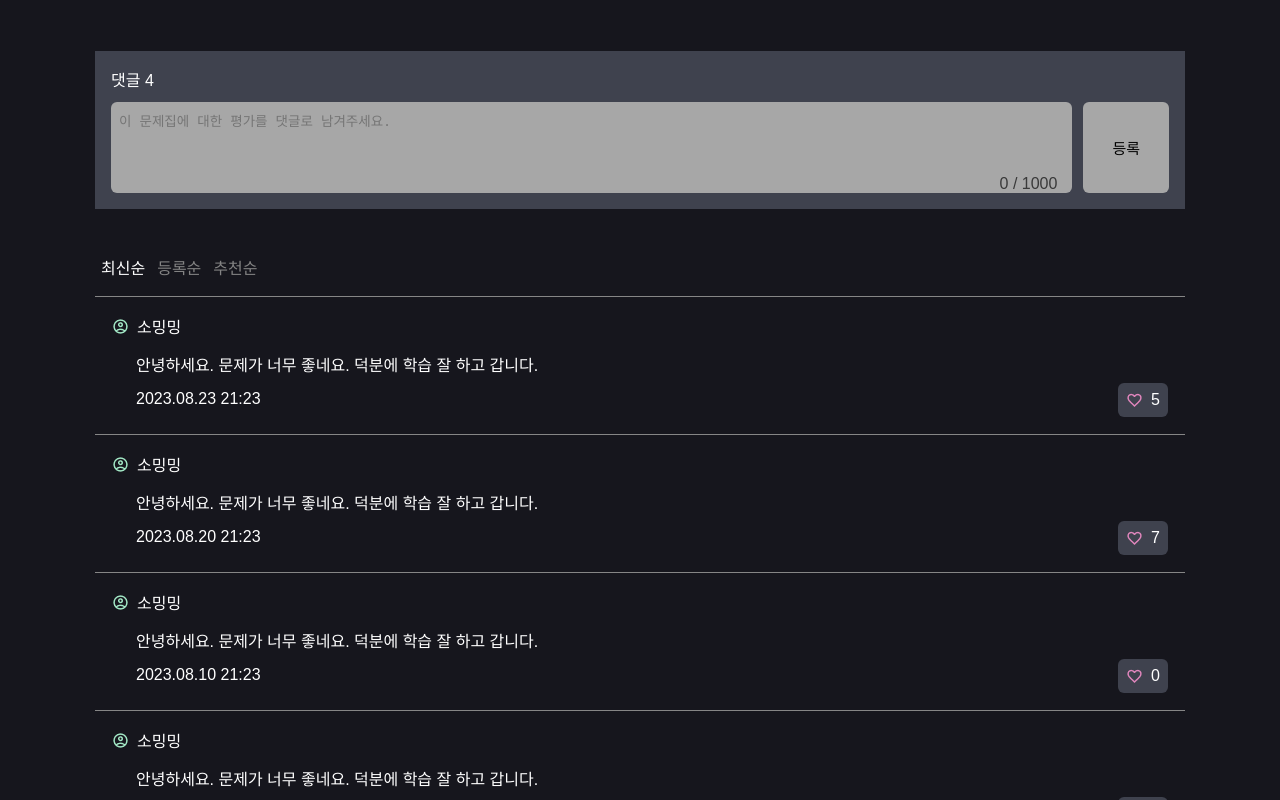
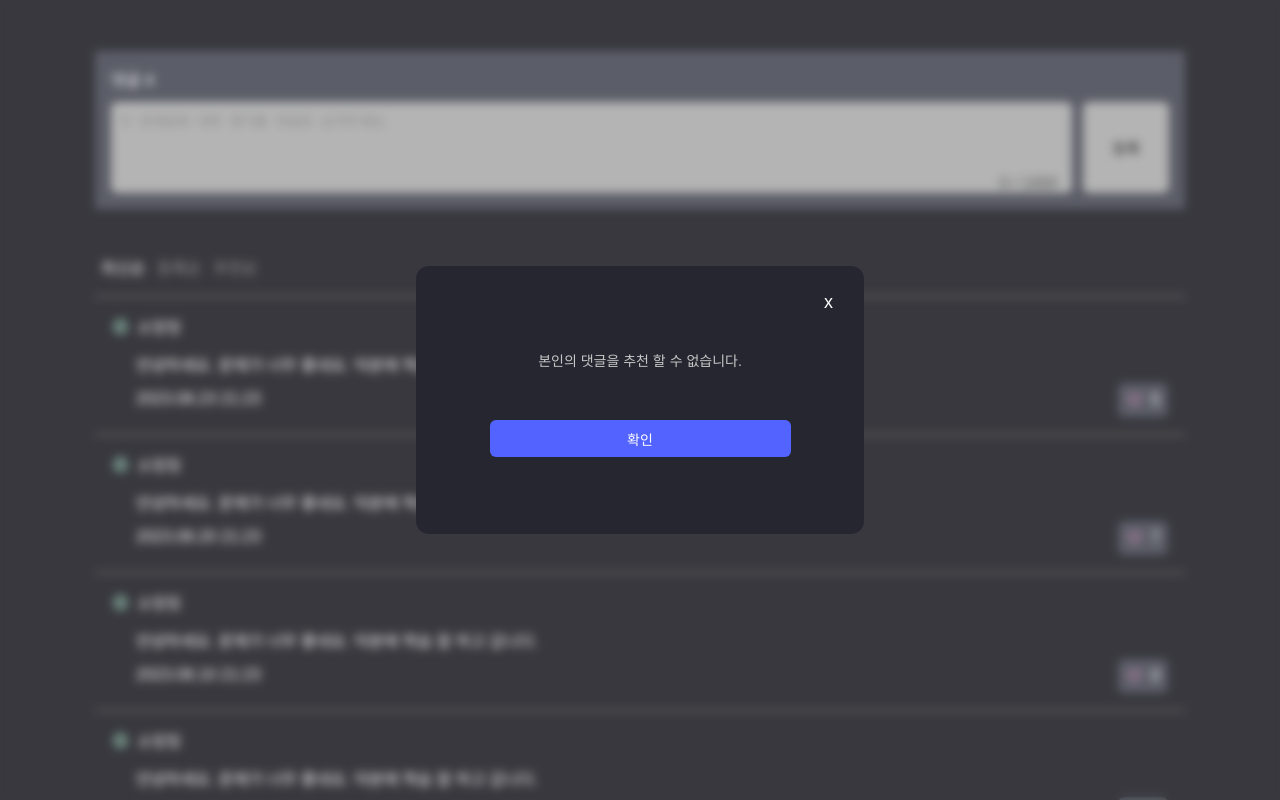
Before and after one commit to QuizUpWebProject/front, a React (Create React App) app: page /front/1 in a window 1280 px wide. Both pictures are taken after a click on the picture 1134 px from the left and 1155 px from the top of the page. Shown: the part 755-1555 px from the top of the page. Built offline with nearby package versions, Linux system fonts and the light colour scheme.

Commit message:
design: 댓글 추천버튼 클릭 시 모달 생성

```diff
--- a/src/components/frontWorkList/CommentItem.jsx
+++ b/src/components/frontWorkList/CommentItem.jsx
@@ -1,8 +1,20 @@
 import styled from "styled-components";
 import UserIcon from "../../assets/people.png";
 import LikeIcon from "../../assets/heart.png";
+import useModal from "../../hooks/useModal";
 
 const CommentItem = ({ item }) => {
+    const { openModal,closeModal, Modal } = useModal();
+
+    // open modal
+    const handleModal = () => {
+      openModal();
+    };
+
+    const handlerButton = () => {
+        closeModal();
+      };
+
     return (
         <Wrapper>
             <Name>
@@ -12,8 +24,18 @@ const CommentItem = ({ item }) => {
             <Container>
                 <Date>{item.date}</Date>
                 <Like>
-                    <Icon src={LikeIcon} alt="추천" /> {item.like}
+                    <Icon src={LikeIcon} alt="추천" onClick={handleModal}/> {item.like}
                 </Like>
+
+                {/* modal */}
+                <Modal style={{ width: "400px", height: "220px" }}>
+                    <ModalContent>
+                        <ModalBody>
+                        본인의 댓글을 추천 할 수 없습니다.
+                        </ModalBody>
+                        <Button onClick={handlerButton}>확인</Button>
+                    </ModalContent>
+                </Modal>
             </Container>
         </Wrapper>
     );
@@ -50,6 +72,7 @@ const Like = styled.div`
     background-color: #3F424E;
     border-radius: 6px;
     padding: 8px;
+    cursor: pointer;
 `;
 
 const Icon = styled.img`
@@ -61,4 +84,33 @@ const Container = styled.div`
     justify-content: space-between;
 `;
 
+const ModalContent = styled.div`
+  display: flex;
+  justify-content: center;
+  flex-direction: column;
+  align-items: center;
+  height: 100%;
+  margin-top: 60px;
+  font-size: 14px;
+  text-align: center;
+`;
+
+const ModalBody = styled.div`
+  margin-bottom: 20px;
+  color: #c7c7c7;
+  text-align: center;
+  margin-bottom: 30px;
+`;
+
+const Button = styled.button`
+  width: 301px;
+  height: 37px;
+  background-color: #5263ff;
+  font-size: 14px;
+  color: #ffffff;
+  border: none;
+  border-radius: 6px;
+  margin-top: 20px;
+`;
+
 export default CommentItem;
```
